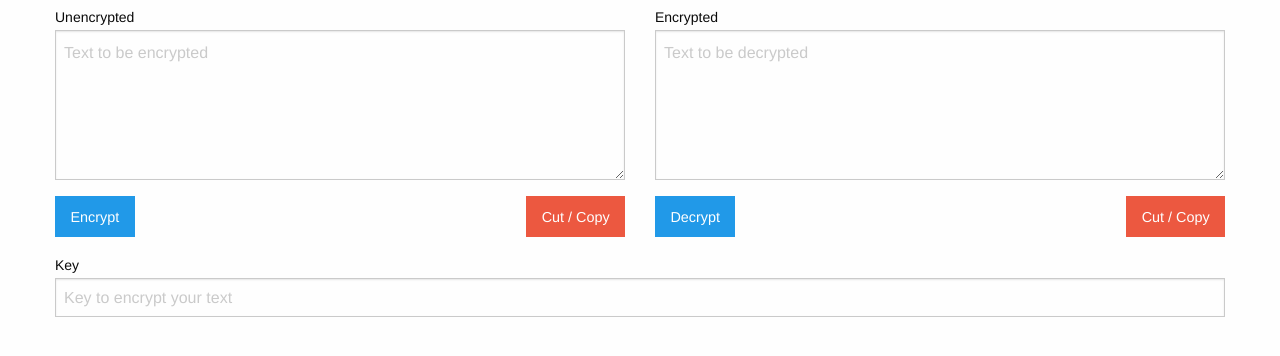
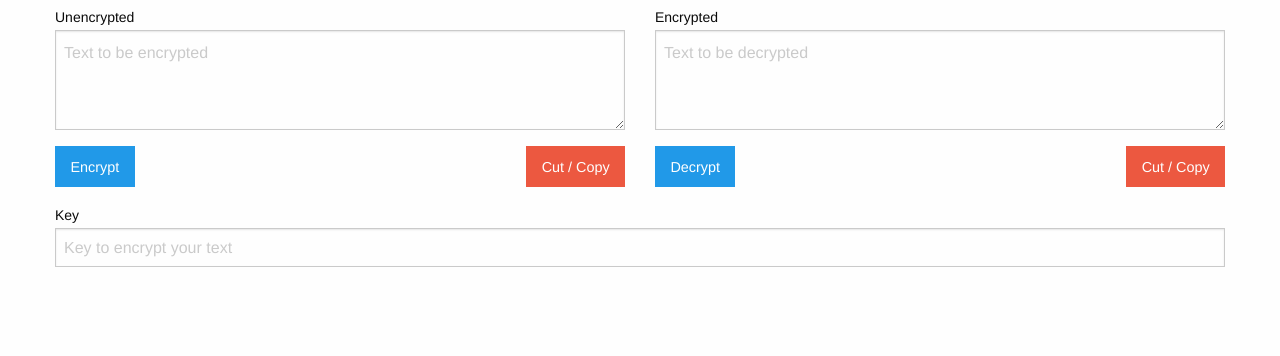
Before and after one commit to Davatata/Vigenere-Cipher, a plain HTML site: page vigenere.html in a window 1280 px wide. Shown: the part 70-426 px from the top of the page. Drawn offline with Linux system fonts and the light colour scheme.

Commit message:
small changes to size

```diff
--- a/vigenere.html
+++ b/vigenere.html
@@ -33,7 +33,7 @@
                 <div class="row">
                     <div class="large-12 columns">
                       <label>Unencrypted
-                        <textarea id="unencrypted" placeholder="Text to be encrypted" style="height:150px" ></textarea>
+                        <textarea id="unencrypted" placeholder="Text to be encrypted" style="height:100px" ></textarea>
                       </label>
                     </div>
                     <div class="large-6  small-6  columns">
@@ -49,7 +49,7 @@
                 <div class="row ">
                     <div class="large-12 columns">
                       <label>Encrypted
-                        <textarea id="encrypted" placeholder="Text to be decrypted" style="height:150px" ></textarea>
+                        <textarea id="encrypted" placeholder="Text to be decrypted" style="height:100px" ></textarea>
                       </label>
                     </div>
                     <div class="large-6  small-6  columns">
@@ -70,6 +70,7 @@
                 </div>
             </div>
         </div>
+        <br/><br/>
 
         <script src="clipboard.min.js"></script>
         <script src="min.vigenere.js"></script>
```
